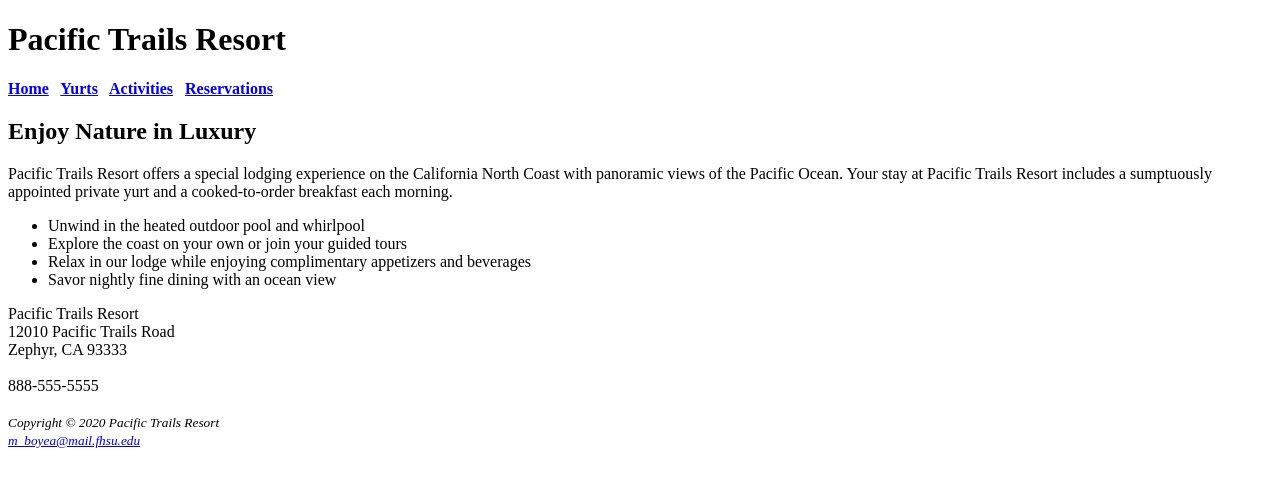
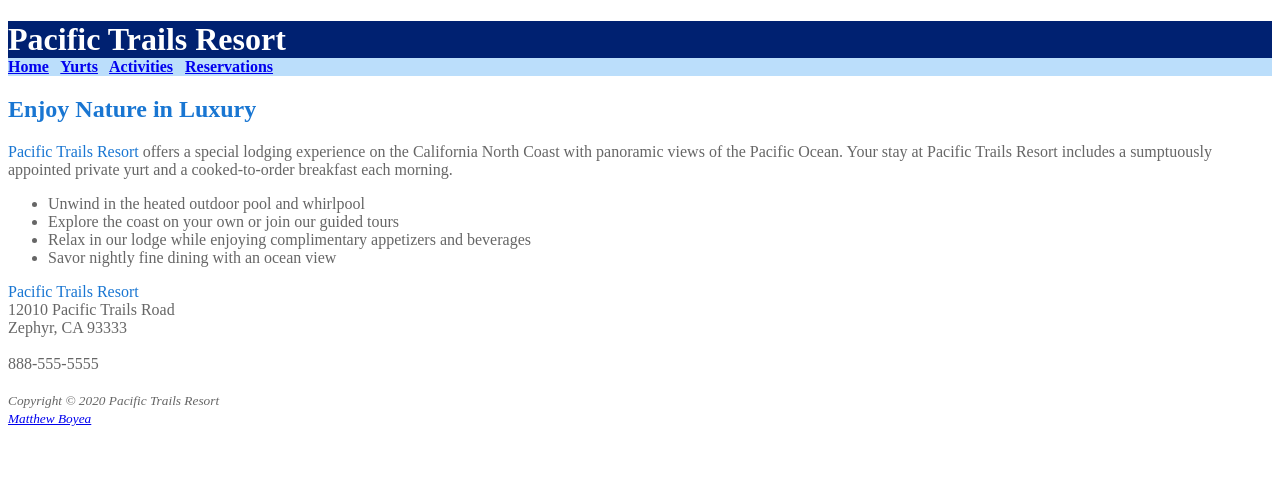
Before and after one commit to YourZombieMop/INF250WebDev, a plain HTML site: page pacific/index.html in a window 1280 px wide. Drawn offline with Linux system fonts and the light colour scheme.

Commit message:
Ch 4 Pacific Trails Resort

```diff
--- a/pacific-trails-resort/index.html
+++ b/pacific/index.html
@@ -4,6 +4,7 @@
 <head>
 	<title>Pacific Trails Resort</title>
 	<meta charset="utf-8">
+	<link rel="stylesheet" href="pacific.css">
 </head>
 
 <body>
@@ -20,17 +21,17 @@
 	</nav>
 	<main>
 		<h2>Enjoy Nature in Luxury</h2>
-		<p>Pacific Trails Resort offers a special lodging experience on the California North Coast with panoramic views of
-			the Pacific Ocean. Your stay at Pacific Trails Resort includes a sumptuously appointed private yurt and a
-			cooked-to-order breakfast each morning.</p>
+		<p><span class="resort">Pacific Trails Resort</span> offers a special lodging experience on the California North Coast with
+			panoramic views of the Pacific Ocean. Your stay at Pacific Trails Resort includes a sumptuously appointed private
+			yurt and a cooked-to-order breakfast each morning.</p>
 		<ul>
 			<li>Unwind in the heated outdoor pool and whirlpool</li>
-			<li>Explore the coast on your own or join your guided tours</li>
+			<li>Explore the coast on your own or join our guided tours</li>
 			<li>Relax in our lodge while enjoying complimentary appetizers and beverages</li>
 			<li>Savor nightly fine dining with an ocean view</li>
 		</ul>
-		<div>
-			Pacific Trails Resort<br>
+		<div class="contact">
+			<span class="resort">Pacific Trails Resort</span><br>
 			12010 Pacific Trails Road<br>
 			Zephyr, CA 93333<br><br>
 			888-555-5555<br><br>
@@ -38,7 +39,7 @@
 	</main>
 	<footer>
 		<i><small>Copyright &copy; 2020 Pacific Trails Resort<br>
-				<a href="mailto:m_boyea@mail.fhsu.edu">m_boyea@mail.fhsu.edu</a></small></i>
+				<a href="mailto:m_boyea@mail.fhsu.edu">Matthew Boyea</a></small></i>
 	</footer>
 </body>
 
--- /dev/null
+++ b/pacific/pacific.css
@@ -0,0 +1,29 @@
+body {
+  background-color: #ffffff;
+  color: #666666;
+}
+
+header {
+  background-color: #002171;
+  color: #ffffff;
+}
+
+nav {
+  background-color: #bbdefb;
+}
+
+h1 {
+  margin-bottom: 0;
+}
+
+h2 {
+  color: #1976d2
+}
+
+dt {
+  color: #002171;
+}
+
+.resort {
+  color: #1976d2;
+}
```
Also changed, not shown: pacific/yurts.html (added, +49 -0 lines).
